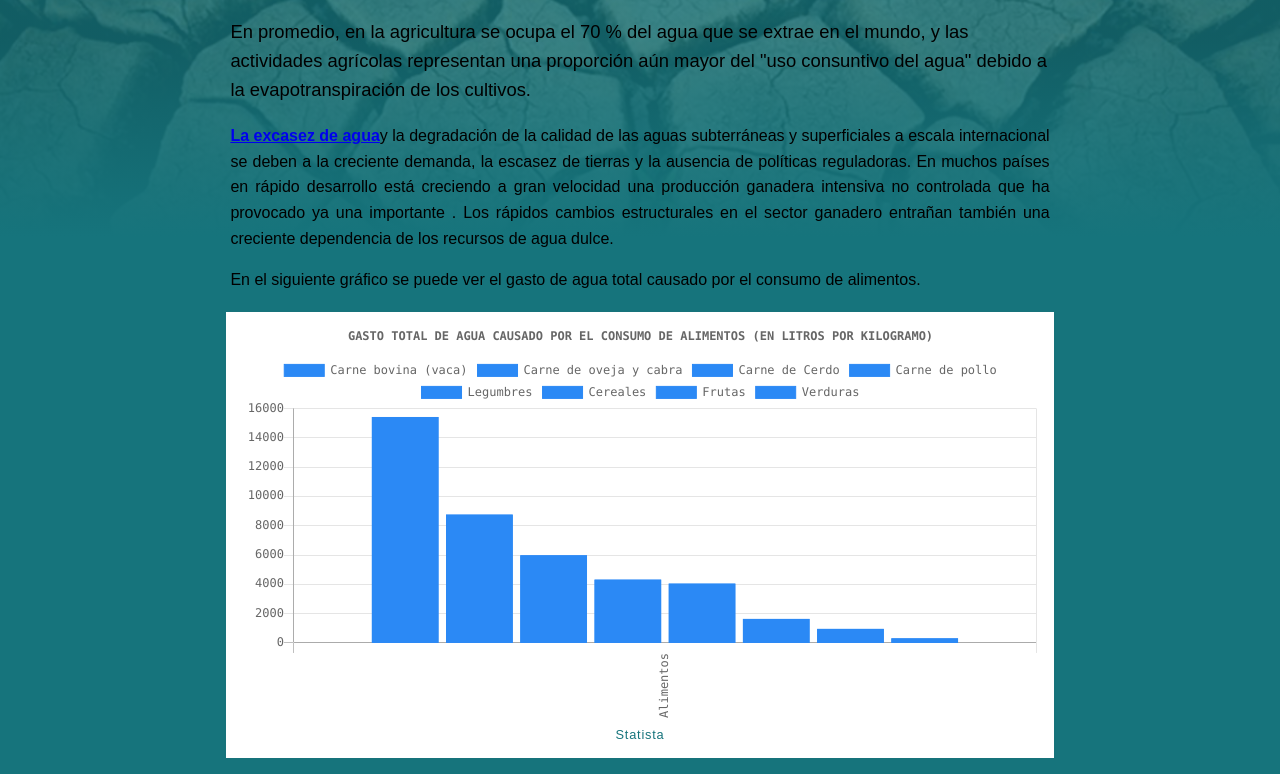
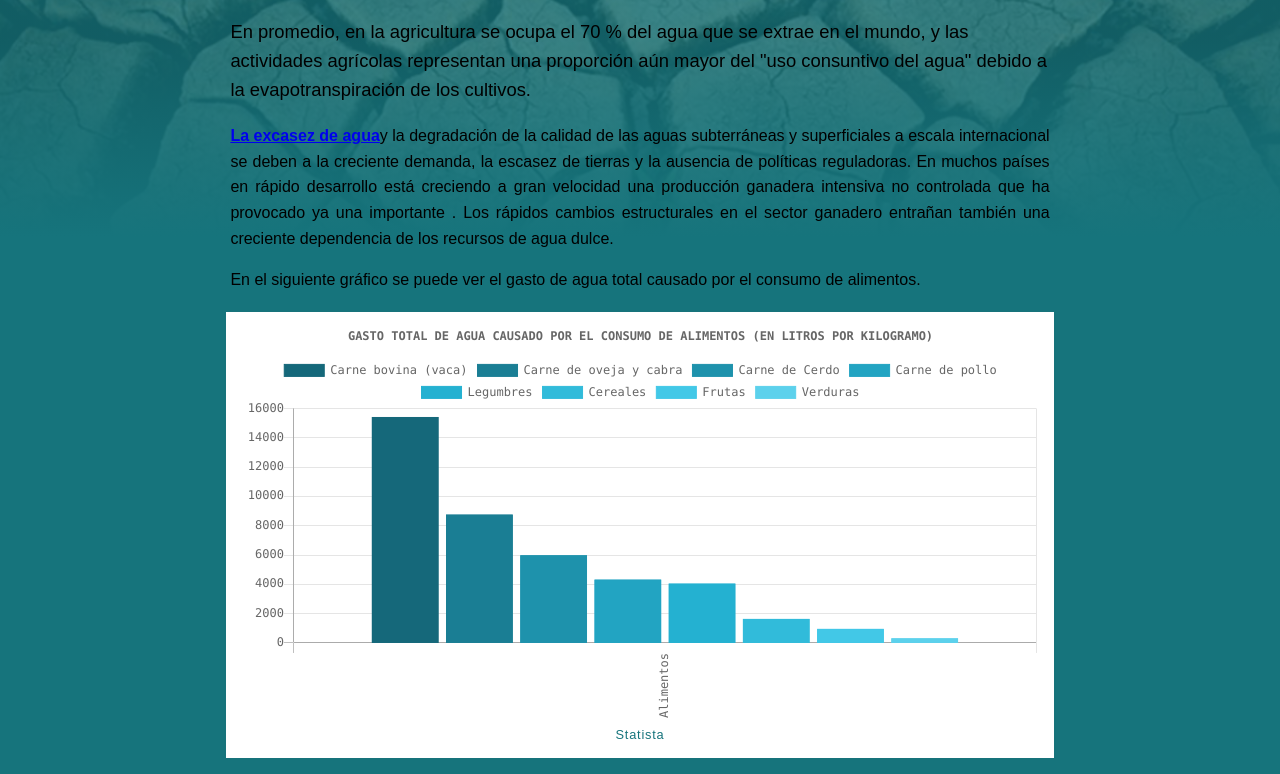
Before and after one commit to vymuller/clase-09, a plain HTML site: page page-2.html in a window 1280 px wide. Shown: the part 163-937 px from the top of the page. Drawn offline with nearby package versions, Linux system fonts and the light colour scheme.

Commit message:
Update page-2.html

```diff
--- a/page-2.html
+++ b/page-2.html
@@ -70,64 +70,64 @@ reguladoras. En muchos países en rápido desarrollo está creciendo a gran velo
                 labels: ["Alimentos"],
                 datasets: [{
                     label: 'Carne bovina (vaca)',
-                    borderColor: '#2b89f5',
-                    backgroundColor: '#2b89f5',
+                    borderColor: '#15687A',
+                    backgroundColor: '#15687A',
                     borderWidth: 1,
                     pointRadius: 2,
                     lineTension: 0,
                     data: [15415]
                 }, {
                     label: 'Carne de oveja y cabra',
-                    borderColor: '#2b89f5',
-                    backgroundColor: '#2b89f5',
+                    borderColor: '#1A7E94',
+                    backgroundColor: '#1A7E94',
                     borderWidth: 1,
                     pointRadius: 2,
                     lineTension: 0,
                     data: [8763]
                 }, {
                     label: 'Carne de Cerdo',
-                    borderColor: '#2b89f5', // noten que este color coincide con el de h1{…} en el CSS
-                    backgroundColor: '#2b89f5', // esto para darle consistencia a los colores en uso
+                    borderColor: '#1E92AC', // noten que este color coincide con el de h1{…} en el CSS
+                    backgroundColor: '#1E92AC', // esto para darle consistencia a los colores en uso
                     borderWidth: 1,
                     pointRadius: 2,
                     lineTension: 0,
                     data: [5988]
                 }, {
                     label: 'Carne de pollo',
-                    borderColor: '#2b89f5',
-                    backgroundColor: '#2b89f5',
+                    borderColor: '#22A4C2',
+                    backgroundColor: '#22A4C2',
                     borderWidth: 1,
                     pointRadius: 2,
                     lineTension: 0,
                     data: [4325]
                 }, {
                     label: 'Legumbres',
-                    borderColor: '#2b89f5',
-                    backgroundColor: '#2b89f5',
+                    borderColor: '#24B1D1',
+                    backgroundColor: '#24B1D1',
                     borderWidth: 1,
                     pointRadius: 2,
                     lineTension: 0,
                     data: [4055]
                 }, {
                     label: 'Cereales',
-                    borderColor: '#2b89f5',
-                    backgroundColor: '#2b89f5',
+                    borderColor: '#31BBDA',
+                    backgroundColor: '#31BBDA',
                     borderWidth: 1,
                     pointRadius: 2,
                     lineTension: 0,
                     data: [1644]
                 }, {
                     label: 'Frutas',
-                    borderColor: '#2b89f5',
-                    backgroundColor: '#2b89f5',
+                    borderColor: '#42C8E7',
+                    backgroundColor: '#42C8E7',
                     borderWidth: 1,
                     pointRadius: 2,
                     lineTension: 0,
                     data: [962]
                 }, {
                     label: 'Verduras',
-                    borderColor: '#2b89f5',
-                    backgroundColor: '#2b89f5',
+                    borderColor: '#5CD1EC',
+                    backgroundColor: '#5CD1EC',
                     borderWidth: 1,
                     pointRadius: 2,
                     lineTension: 0,
```
